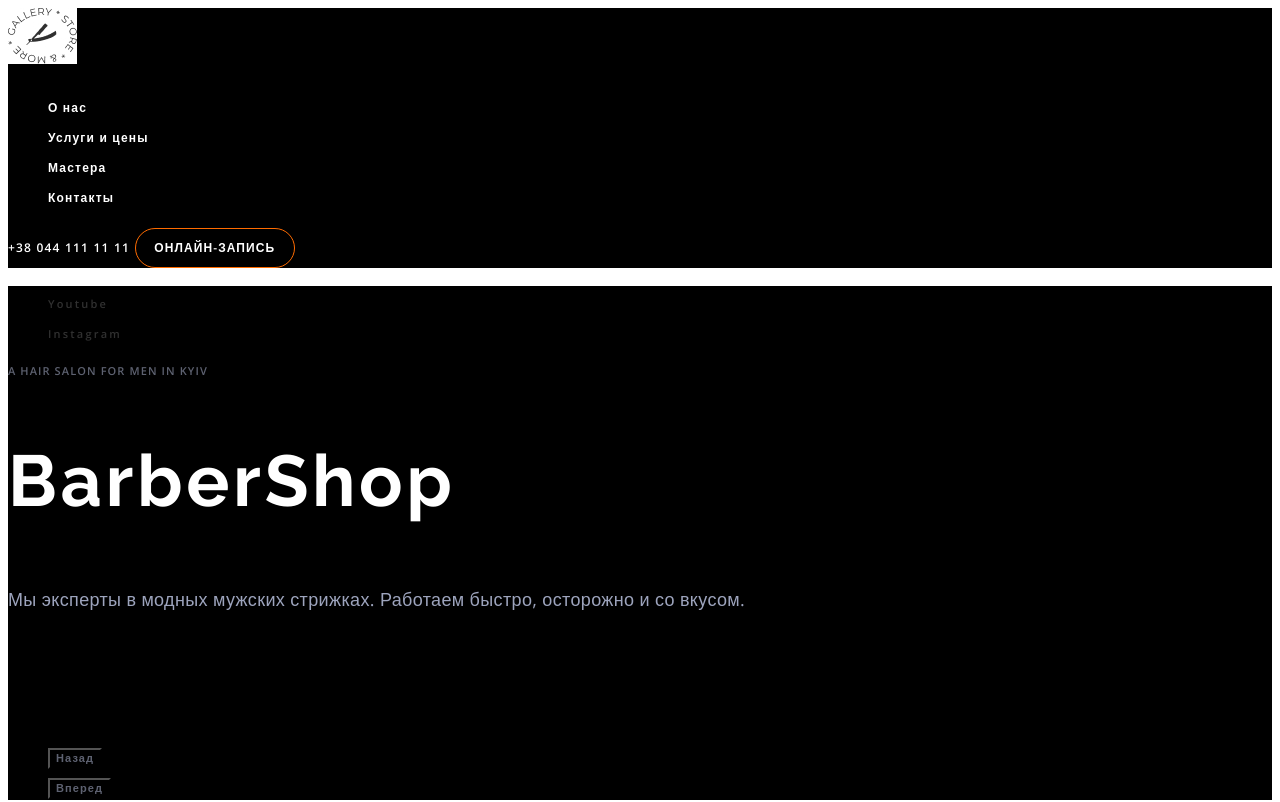
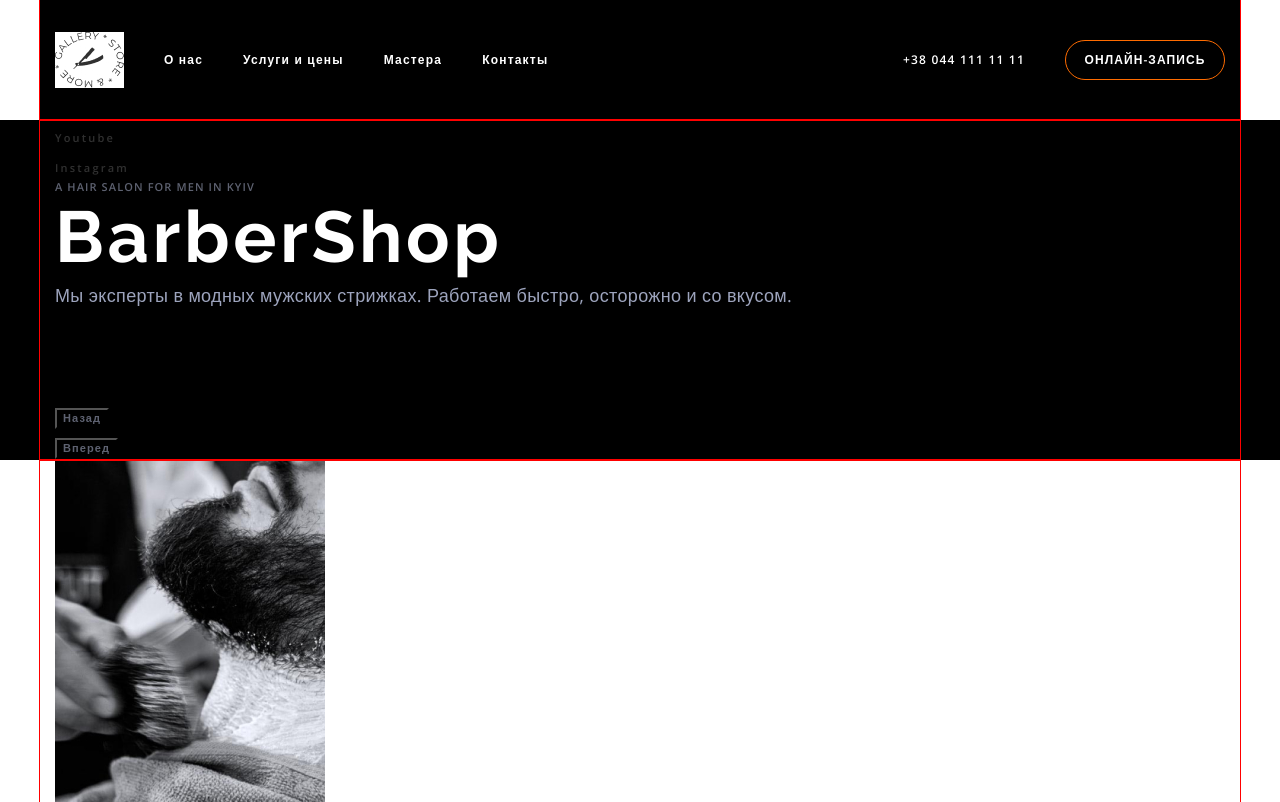
Before and after one commit to smisyuk4/Barbershop-v1, a plain HTML site: page index.html in a window 1280 px wide. Shown: the top 802 px of the page. Drawn offline with nearby package versions, Linux system fonts and the light colour scheme.

Commit message:
добавил нормалайз, стили к шапке сайта и контейнер

```diff
--- a/css/style.css
+++ b/css/style.css
@@ -22,6 +22,25 @@ body {
 }
 
 /* common styles start */
+.container {
+    width: 1200px;
+    padding-left: 15px;
+    padding-right: 15px;
+    margin-left: auto;
+    margin-right: auto;
+    outline: 1px solid red;
+}
+
+h1,
+h2,
+h3,
+h4,
+ul,
+p {
+    margin: 0;
+    padding: 0;
+}
+
 .link {
     text-decoration: none;
 }
@@ -127,17 +146,58 @@ body {
     background-color: black;
 }
 
+.header {
+    display: flex;
+    align-items: center;
+}
+
+.header-nav {
+    display: flex;
+    width: 100%;
+    align-items: center;
+}
+
+.header-logo {
+    margin-top: 32px;
+    margin-right: 40px;
+    margin-bottom: 32px;
+}
+
+.header-img {
+    display: block;
+}
+
+.header-list {
+    display: flex;
+}
+
+.header-list-item:not(:last-child) {
+    margin-right: 40px;
+}
+
 .header-link {
+    display: block;
     font-weight: 600;
     font-size: 12px;
     line-height: 1.33;
     letter-spacing: 0.1em;
     color: var(--main-dark-theme);
+
+    padding-top: 16px;
+    padding-bottom: 16px;
 }
 
 .header-link:focus,
-.header-link:hover {
+.header-link:hover,
+.header-contacts:focus,
+.header-contacts:hover {
     color: var(--accent-txt-cl);
+}
+
+.header-group {
+    display: flex;
+    align-items: center;
+    margin-left: auto;
 }
 
 .header-contacts {
@@ -147,6 +207,10 @@ body {
     letter-spacing: 0.1em;
     text-transform: uppercase;
     color: var(--main-dark-theme);
+
+    margin-right: 40px;
+    padding-top: 16px;
+    padding-bottom: 16px;
 }
 
 /* hero section */
--- a/index.html
+++ b/index.html
@@ -11,11 +11,12 @@
     <link href="https://fonts.googleapis.com/css2?family=Open+Sans:wght@400;600;700&family=Raleway:wght@700&display=swap"
         rel="stylesheet">
     <!-- стили -->
+    <link rel="stylesheet" href="https://cdnjs.cloudflare.com/ajax/libs/modern-normalize/1.1.0/modern-normalize.min.css">
     <link rel="stylesheet" href="./css/style.css">
 </head>
 <body>
     <!--секция хедер-->
-    <header class="header">
+    <header class="header container">
         <a class="header-logo link" href="#">
             <img class="header-img" src="./images/Logo.jpg" alt="логотип" width="69" height="56">
         </a>
@@ -24,13 +25,13 @@
                 <li class="header-list-item">
                     <a class="header-link link" href="#">О нас</a>
                 </li>
-                <li>
+                <li class="header-list-item">
                     <a class="header-link link" href="#">Услуги и цены</a>
                 </li>
-                <li>
+                <li class="header-list-item">
                     <a class="header-link link" href="#">Мастера</a>
                 </li>
-                <li>
+                <li class="header-list-item">
                     <a class="header-link link" href="#">Контакты</a>
                 </li>
             </ul>
@@ -45,6 +46,7 @@
     <main>
         <!--секция Hero-->
         <section class="hero">
+            <div class="container">
                 <ul class="hero-list list">
                     <li class="hero-list-item">
                         <a class="hero-link link sotial-link" href="#">Youtube</a>
@@ -56,7 +58,8 @@
 
                 <p class="uppertitle uppertitle-mode-dark" lang="en">A hair salon for men in Kyiv</p>
                 <h1 class="hero-title section-title section-title-mode-dark">BarberShop</h1>
-            <p class="section-paragraph section-paragraph-mode-dark">Мы эксперты в модных мужских стрижках. Работаем быстро, осторожно и со вкусом.</p>
+                <p class="section-paragraph section-paragraph-mode-dark">Мы эксперты в модных мужских стрижках. Работаем быстро,
+                    осторожно и со вкусом.</p>
 
                 <ul class="hero-list list">
                     <li class="hero-list-item">
@@ -78,10 +81,12 @@
                         <button class="hero-btn" type="button">Вперед</button>
                     </li>
                 </ul>
+            </div>
         </section>
 
         <!--секция About-->
         <section class="about">
+            <div class="container">
                 <ul class="about-list list">
                     <li class="about-list-item">
                         <img class="about-img" src="./images/img-1.jpg" alt="наносят пену для бритья" width="270" height="445">
@@ -94,17 +99,22 @@
                 <div>
                     <p class="uppertitle uppertitle-mode-light">О НАС</p>
                     <h2 class="section-title section-title-mode-light">Лучший Барбершоп твоего города</h2>
-                <p class="section-paragraph section-paragraph-mode-light">Если ты хочешь добавить в свой образ больше уверенности – тебе точно к нам.</p>
-                <p class="section-paragraph sub-paragraph section-paragraph-mode-light">Мы команда, которая никогда не останавливается на достигнутом
+                    <p class="section-paragraph section-paragraph-mode-light">Если ты хочешь добавить в свой образ больше уверенности –
+                        тебе точно к нам.</p>
+                    <p class="section-paragraph sub-paragraph section-paragraph-mode-light">Мы команда, которая никогда не
+                        останавливается на достигнутом
                         и жаждет перемен. И когда ты попадешь в руки нашего мастера,
-                то уже никогда не сможешь быть прежним. Мы команда, которая всегда с клиентами "на одной волне". Поэтому, мы всегда
+                        то уже никогда не сможешь быть прежним. Мы команда, которая всегда с клиентами "на одной волне". Поэтому, мы
+                        всегда
                         готовы усовершенствовать каждого, кто к нам приходит!</p>
                     <button class="btn btn-mode-light" type="button">онлайн-запись</button>
+                </div>
             </div>
         </section>
 
         <!--секция Price-->
         <section class="price">
+            <div class="container">
                 <p class="uppertitle uppertitle-mode-dark">Проведи время в компании лучших мастеров</p>
                 <h2 class="section-title section-title-mode-dark">Услуги и цены</h2>
                 <ul class="price-list list">
@@ -113,23 +123,29 @@
                             <li class="price-list-item section-paragraph section-paragraph-mode-dark">Мужская стрижка от 300 грн.</li>
                             <li class="price-list-item section-paragraph section-paragraph-mode-dark">Стрижка бороды от 200 грн.</li>
                             <li class="price-list-item section-paragraph section-paragraph-mode-dark">Стрижка усов от 200 грн.</li>
-                        <li class="price-list-item section-paragraph section-paragraph-mode-dark">Бритье опасной бритвой от 200 грн.</li>
+                            <li class="price-list-item section-paragraph section-paragraph-mode-dark">Бритье опасной бритвой от 200 грн.
+                            </li>
                         </ul>
                     </li>
                     <li class="price-list-item">
                         <ul class="price-list list">
                             <li class="price-list-item section-paragraph section-paragraph-mode-dark">Cтрижка у стажера от 50 грн.</li>
-                        <li class="price-list-item section-paragraph section-paragraph-mode-dark">Стрижка под насадку от 200 грн.</li>
-                        <li class="price-list-item section-paragraph section-paragraph-mode-dark">Детская стрижка (до 12 лет) от 300 грн.</li>
-                        <li class="price-list-item section-paragraph section-paragraph-mode-dark">Камуфлирование седины от 200 грн.</li>
+                            <li class="price-list-item section-paragraph section-paragraph-mode-dark">Стрижка под насадку от 200 грн.
+                            </li>
+                            <li class="price-list-item section-paragraph section-paragraph-mode-dark">Детская стрижка (до 12 лет) от 300
+                                грн.</li>
+                            <li class="price-list-item section-paragraph section-paragraph-mode-dark">Камуфлирование седины от 200 грн.
+                            </li>
                         </ul>
                     </li>
                 </ul>
                 <button class="btn btn-mode-dark" type="button">онлайн-запись</button>
+            </div>
         </section>
 
         <!--секция Benefits-->
         <section class="benefits">
+            <div class="container">
                 <ul class="benefits-list list">
                     <li class="benefits-list-item">
                         <p class="benefits-count">600</p>
@@ -156,12 +172,15 @@
                 <div>
                     <p class="uppertitle uppertitle-mode-light">старая традиционная школа</p>
                     <h2 class="section-title section-title-mode-light">Почему приходят именно к нам?</h2>
-                <p class="section-paragraph section-paragraph-mode-light">О нас говорят только хорошее. Но лучше 1 раз увидеть и прочувствовать, чем 10 раз прочитать.</p>
+                    <p class="section-paragraph section-paragraph-mode-light">О нас говорят только хорошее. Но лучше 1 раз увидеть и
+                        прочувствовать, чем 10 раз прочитать.</p>
+                </div>
             </div>
         </section>
 
         <!--секция Team-->
         <section class="team">
+            <div class="container">
                 <p class="uppertitle uppertitle-mode-light">для настоящих ценителей атмосферы</p>
                 <h2 class="section-title section-title-mode-light">Наши мастера</h2>
 
@@ -172,16 +191,20 @@
                         <p class="team-grade" lang="en">Extreme Barber</p>
                         <ul class="team-list list">
                             <li class="team-list-item item">
-                            <a class="team-link link" href="#" target="_blank" rel="noopener noreferer" aria-label="instagram">instagram</a>
+                                <a class="team-link link" href="#" target="_blank" rel="noopener noreferer"
+                                    aria-label="instagram">instagram</a>
                             </li>
                             <li class="team-list-item item">
-                            <a class="team-link link" href="#" target="_blank" rel="noopener noreferer" aria-label="twitter">twitter</a>
+                                <a class="team-link link" href="#" target="_blank" rel="noopener noreferer"
+                                    aria-label="twitter">twitter</a>
                             </li>
                             <li class="team-list-item item">
-                            <a class="team-link link" href="#" target="_blank" rel="noopener noreferer" aria-label="facebook">facebook</a>
+                                <a class="team-link link" href="#" target="_blank" rel="noopener noreferer"
+                                    aria-label="facebook">facebook</a>
                             </li>
                             <li class="team-list-item item">
-                            <a class="team-link link" href="#" target="_blank" rel="noopener noreferer" aria-label="linkedin">linkedin</a>
+                                <a class="team-link link" href="#" target="_blank" rel="noopener noreferer"
+                                    aria-label="linkedin">linkedin</a>
                             </li>
                         </ul>
                     </li>
@@ -191,16 +214,20 @@
                         <p class="team-grade" lang="en">Extreme Barber</p>
                         <ul class="team-list list">
                             <li class="team-list-item item">
-                            <a class="team-link link" href="#" target="_blank" rel="noopener noreferer" aria-label="instagram">instagram</a>
+                                <a class="team-link link" href="#" target="_blank" rel="noopener noreferer"
+                                    aria-label="instagram">instagram</a>
                             </li>
                             <li class="team-list-item item">
-                            <a class="team-link link" href="#" target="_blank" rel="noopener noreferer" aria-label="twitter">twitter</a>
+                                <a class="team-link link" href="#" target="_blank" rel="noopener noreferer"
+                                    aria-label="twitter">twitter</a>
                             </li>
                             <li class="team-list-item item">
-                            <a class="team-link link" href="#" target="_blank" rel="noopener noreferer" aria-label="facebook">facebook</a>
+                                <a class="team-link link" href="#" target="_blank" rel="noopener noreferer"
+                                    aria-label="facebook">facebook</a>
                             </li>
                             <li class="team-list-item item">
-                            <a class="team-link link" href="#" target="_blank" rel="noopener noreferer" aria-label="linkedin">linkedin</a>
+                                <a class="team-link link" href="#" target="_blank" rel="noopener noreferer"
+                                    aria-label="linkedin">linkedin</a>
                             </li>
                         </ul>
                     </li>
@@ -210,45 +237,56 @@
                         <p class="team-grade" lang="en">Extreme Barber</p>
                         <ul class="team-list list">
                             <li class="team-list-item item">
-                            <a class="team-link link" href="#" target="_blank" rel="noopener noreferer" aria-label="instagram">instagram</a>
+                                <a class="team-link link" href="#" target="_blank" rel="noopener noreferer"
+                                    aria-label="instagram">instagram</a>
                             </li>
                             <li class="team-list-item item">
-                            <a class="team-link link" href="#" target="_blank" rel="noopener noreferer" aria-label="twitter">twitter</a>
+                                <a class="team-link link" href="#" target="_blank" rel="noopener noreferer"
+                                    aria-label="twitter">twitter</a>
                             </li>
                             <li class="team-list-item item">
-                            <a class="team-link link" href="#" target="_blank" rel="noopener noreferer" aria-label="facebook">facebook</a>
+                                <a class="team-link link" href="#" target="_blank" rel="noopener noreferer"
+                                    aria-label="facebook">facebook</a>
                             </li>
                             <li class="team-list-item item">
-                            <a class="team-link link" href="#" target="_blank" rel="noopener noreferer" aria-label="linkedin">linkedin</a>
+                                <a class="team-link link" href="#" target="_blank" rel="noopener noreferer"
+                                    aria-label="linkedin">linkedin</a>
                             </li>
                         </ul>
                     </li>
                 </ul>
+            </div>
         </section>
 
         <!--секция Portfolio-->
         <section class="portfolio">
+            <div class="container">
                 <p class="uppertitle uppertitle-mode-light">На латинском языке “барба” означает “борода”</p>
                 <h2 hidden>Примеры работы</h2>
 
                 <ul class="portfolio-list">
                     <li class="portfolio-item list">
-                    <img class="portfolio-img" src="./images/Rectangle-25.jpg" alt="стрижка волос на голове" width="270" height="360">
+                        <img class="portfolio-img" src="./images/Rectangle-25.jpg" alt="стрижка волос на голове" width="270"
+                            height="360">
                     </li>
                     <li class="portfolio-item list">
                         <img class="portfolio-img" src="./images/Rectangle-26.jpg" alt="бритьё бороды" width="270" height="360">
                     </li>
                     <li class="portfolio-item list">
-                    <img class="portfolio-img" src="./images/Rectangle-27.jpg" alt="отпаривание усов и бровей" width="270" height="360">
+                        <img class="portfolio-img" src="./images/Rectangle-27.jpg" alt="отпаривание усов и бровей" width="270"
+                            height="360">
                     </li>
                     <li class="portfolio-item list">
-                    <img class="portfolio-img" src="./images/Rectangle-28.jpg" alt="бритьё контура стрижки" width="270" height="360">
+                        <img class="portfolio-img" src="./images/Rectangle-28.jpg" alt="бритьё контура стрижки" width="270"
+                            height="360">
                     </li>
                 </ul>
+            </div>
         </section>
 
         <!--секция Contacts-->
         <section class="contacts">
+            <div class="container">
                 <div>
                     <h2 class="contacts-title section-title section-title-mode-dark">Онлайн-запись</h2>
                     <form action="#"></form>
@@ -260,7 +298,8 @@
                     <address>
                         <ul class="contacts-list list">
                             <li class="contacts-item">
-                            <a class="contacts-link link" href="https://goo.gl/maps/M48wJF2x8Wbd46AaA" target="_blank" rel="noopener noreferer">ул. Васильковая, 7А Киев, 08132</a>
+                                <a class="contacts-link link" href="https://goo.gl/maps/M48wJF2x8Wbd46AaA" target="_blank"
+                                    rel="noopener noreferer">ул. Васильковая, 7А Киев, 08132</a>
                             </li>
                             <li class="contacts-item">
                                 <a class="contacts-link link" href="tel:+380441111111">+38 044 111 11 11</a>
@@ -278,11 +317,12 @@
                         <time datetime="22:00">22:00</time>
                     </p>
                 </div>
+            </div>
         </section>
     </main>
 
     <!--секция футер-->
-    <footer>
+    <footer class="container">
         <p class="footer-paragraph">&#169; Copyright 2020</p>
         <ul class="list">
             <li>
```
Lines whose indentation alone changed are shown as unchanged.
